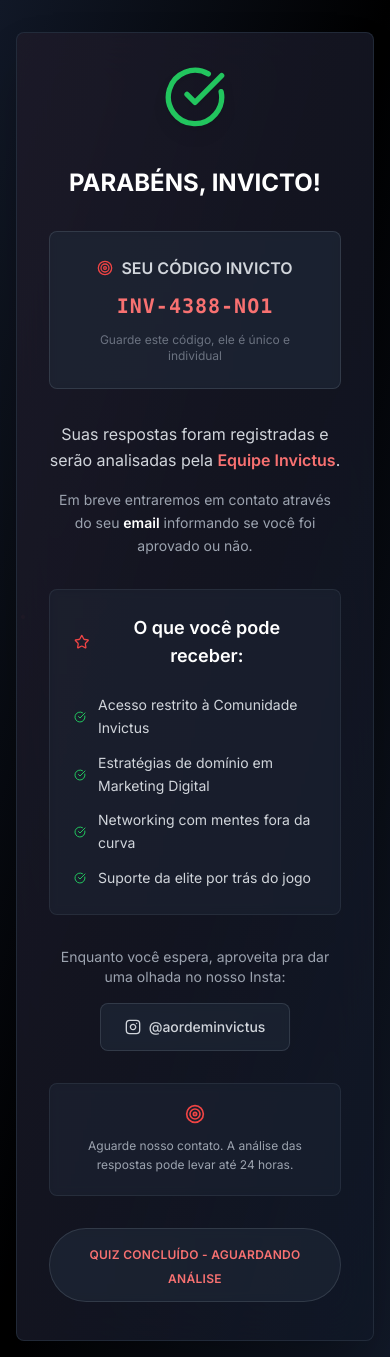
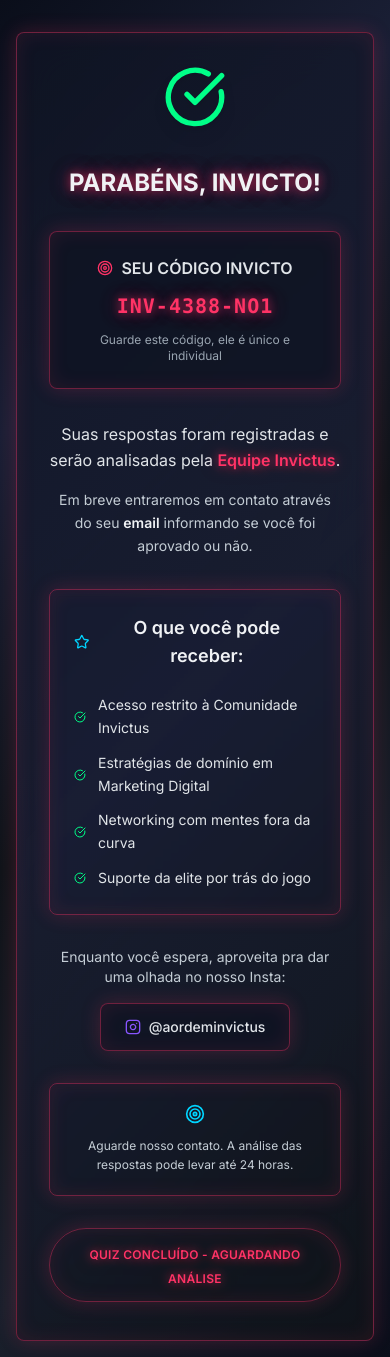
Before and after one commit to mrrichbig/invictusquiznomarc, a Next.js app: page /aprovado in a window 390 px wide. Built offline with nearby package versions, Linux system fonts and the light colour scheme; a web font is replaced by a local one.

Commit message:
feat: refine dark cyber color palette and effects
Introduce advanced cyber color palette and effects for a modern, cohesive look

#VERCEL_SKIP

Co-authored-by: null <215755974+mrrichbig@users.noreply.github.com>

```diff
--- a/app/aprovado/page.tsx
+++ b/app/aprovado/page.tsx
@@ -61,16 +61,20 @@ export default function Aprovado() {
 
   return (
     <div
-      className={`min-h-screen bg-gradient-to-br from-gray-900 via-black to-gray-900 ${isMobile ? "flex flex-col justify-start items-center py-4" : "flex items-center justify-center"} p-4 relative overflow-hidden ${isMobile ? "pt-4" : "pt-8"}`}
+      className={`min-h-screen bg-cyber-gradient ${isMobile ? "flex flex-col justify-start items-center py-4" : "flex items-center justify-center"} p-4 relative overflow-hidden ${isMobile ? "pt-4" : "pt-8"}`}
     >
-      {/* Clean Cyber Background Effects */}
+      {/* Enhanced Cyber Background Effects */}
       <div className="absolute inset-0">
-        {/* Minimal floating particles */}
+        {/* Refined floating particles */}
         {[...Array(isMobile ? 8 : 20)].map((_, i) => (
           <div
             key={i}
             className={`absolute rounded-full ${
-              i % 2 === 0 ? "w-1 h-1 bg-red-500/40" : "w-0.5 h-0.5 bg-red-400/30"
+              i % 3 === 0
+                ? "w-1 h-1 bg-cyber-red/40"
+                : i % 3 === 1
+                  ? "w-0.5 h-0.5 bg-cyber-blue/30"
+                  : "w-1.5 h-1.5 bg-cyber-green/25"
             } animate-float-mobile`}
             style={{
               left: `${Math.random() * 100}%`,
@@ -81,15 +85,15 @@ export default function Aprovado() {
           />
         ))}
 
-        {/* Clean geometric grid */}
+        {/* Enhanced geometric grid */}
         {!isMobile && (
-          <div className="absolute inset-0 pointer-events-none opacity-10">
+          <div className="absolute inset-0 pointer-events-none opacity-12">
             <div
               className="absolute inset-0"
               style={{
                 backgroundImage: `
-                linear-gradient(rgba(239, 68, 68, 0.1) 1px, transparent 1px),
-                linear-gradient(90deg, rgba(239, 68, 68, 0.1) 1px, transparent 1px)
+                linear-gradient(rgba(255, 51, 102, 0.12) 1px, transparent 1px),
+                linear-gradient(90deg, rgba(255, 51, 102, 0.12) 1px, transparent 1px)
               `,
                 backgroundSize: "50px 50px",
               }}
@@ -97,100 +101,105 @@ export default function Aprovado() {
           </div>
         )}
 
-        {/* Subtle cyber elements */}
+        {/* Cyber scan lines */}
         {!isMobile && (
           <div className="absolute inset-0 pointer-events-none">
-            <div className="absolute top-1/4 left-1/4 text-red-500/20 text-xs font-mono">[SUCCESS]</div>
-            <div className="absolute bottom-1/3 right-1/4 text-red-400/20 text-xs font-mono">[APPROVED]</div>
+            <div className="absolute top-1/4 left-1/4 text-cyber-green/30 text-xs font-mono">[SUCCESS]</div>
+            <div className="absolute bottom-1/3 right-1/4 text-cyber-blue/30 text-xs font-mono">[APPROVED]</div>
+            <div className="absolute top-2/3 left-0 w-full h-px bg-gradient-to-r from-transparent via-cyber-green/20 to-transparent animate-cyber-scan"></div>
           </div>
         )}
       </div>
 
       <Card
-        className={`${isMobile ? "max-w-md w-full mt-4" : "max-w-2xl"} w-full border border-gray-700/50 shadow-2xl bg-gray-900/80 backdrop-blur-xl transition-all duration-1500 relative overflow-hidden ${
+        className={`${isMobile ? "max-w-md w-full mt-4" : "max-w-2xl"} w-full cyber-border-glow bg-cyber-gradient-card backdrop-blur-xl transition-all duration-1500 relative overflow-hidden ${
           isVisible ? "opacity-100 scale-100 translate-y-0" : "opacity-0 scale-95 translate-y-10"
         }`}
       >
-        <div className="absolute inset-0 bg-gradient-to-br from-red-500/5 to-transparent"></div>
+        <div className="absolute inset-0 bg-gradient-to-br from-cyber-green/5 to-transparent"></div>
 
         <CardContent className={`${isMobile ? "p-8" : "p-12"} text-center relative z-10`}>
-          {/* Clean Success Icon */}
+          {/* Enhanced Success Icon */}
           <div className={`${isMobile ? "mb-8" : "mb-10"}`}>
             <div className="relative inline-block">
+              <div className="absolute -inset-4 bg-cyber-green/20 rounded-full blur-xl animate-cyber-pulse"></div>
               <CheckCircle
-                className={`${isMobile ? "h-16 w-16" : "h-20 w-20"} text-green-500 mx-auto drop-shadow-lg transition-transform duration-500 hover:scale-110`}
+                className={`${isMobile ? "h-16 w-16" : "h-20 w-20"} text-cyber-green mx-auto drop-shadow-lg transition-transform duration-500 hover:scale-110 relative z-10 cyber-text-glow`}
               />
             </div>
           </div>
 
-          {/* Clean Title */}
+          {/* Enhanced Title */}
           <h1
-            className={`${isMobile ? "text-2xl" : "text-3xl"} font-modern font-bold text-white mb-8 transition-all duration-1000 delay-300 ${
+            className={`${isMobile ? "text-2xl" : "text-3xl"} font-modern font-bold text-cyber-gray-100 mb-8 transition-all duration-1000 delay-300 ${
               isVisible ? "opacity-100 translate-y-0" : "opacity-0 translate-y-5"
-            }`}
+            } cyber-text-glow`}
           >
             PARABÉNS, INVICTO!
           </h1>
 
-          {/* Clean Code Display */}
+          {/* Enhanced Code Display */}
           <div
             className={`${isMobile ? "mb-8" : "mb-10"} transition-all duration-1500 delay-400 ${
               showCode ? "opacity-100 scale-100" : "opacity-0 scale-95"
             }`}
           >
             <div
-              className={`bg-gray-800/60 rounded-lg ${isMobile ? "p-6" : "p-8"} border border-gray-600/50 relative overflow-hidden backdrop-blur-sm hover:border-gray-500/70 transition-all duration-500`}
+              className={`bg-cyber-card rounded-lg ${isMobile ? "p-6" : "p-8"} cyber-border-glow relative overflow-hidden backdrop-blur-sm hover:cyber-glow-intense transition-all duration-500`}
             >
               <h3
-                className={`${isMobile ? "text-base" : "text-lg"} font-modern font-semibold text-gray-300 mb-3 flex items-center justify-center gap-2`}
+                className={`${isMobile ? "text-base" : "text-lg"} font-modern font-semibold text-cyber-gray-200 mb-3 flex items-center justify-center gap-2`}
               >
-                <Target className={`${isMobile ? "h-4 w-4" : "h-5 w-5"} text-red-500`} />
+                <Target className={`${isMobile ? "h-4 w-4" : "h-5 w-5"} text-cyber-red cyber-text-glow`} />
                 SEU CÓDIGO INVICTO
               </h3>
 
-              <div className={`${isMobile ? "text-xl" : "text-2xl"} font-mono font-bold text-red-400 tracking-wider`}>
+              <div
+                className={`${isMobile ? "text-xl" : "text-2xl"} font-mono font-bold text-cyber-red tracking-wider cyber-text-glow`}
+              >
                 {showTypewriter ? typewriterCode : codigoInvicto}
                 {showTypewriter && typewriterCode.length < codigoInvicto.length && (
                   <span className="animate-blink-mobile">|</span>
                 )}
               </div>
 
-              <p className={`${isMobile ? "text-xs" : "text-sm"} text-gray-500 mt-3 font-modern`}>
+              <p className={`${isMobile ? "text-xs" : "text-sm"} text-cyber-gray-400 mt-3 font-modern`}>
                 Guarde este código, ele é único e individual
               </p>
             </div>
           </div>
 
-          {/* Clean Message */}
+          {/* Enhanced Message */}
           <div
             className={`space-y-4 ${isMobile ? "mb-8" : "mb-10"} transition-all duration-1000 delay-500 ${
               isVisible ? "opacity-100 translate-y-0" : "opacity-0 translate-y-5"
             }`}
           >
-            <p className={`${isMobile ? "text-base" : "text-lg"} font-modern text-gray-300 leading-relaxed`}>
+            <p className={`${isMobile ? "text-base" : "text-lg"} font-modern text-cyber-gray-200 leading-relaxed`}>
               Suas respostas foram registradas e serão analisadas pela{" "}
-              <span className="text-red-400 font-semibold">Equipe Invictus</span>.
+              <span className="text-cyber-red font-semibold cyber-text-glow">Equipe Invictus</span>.
             </p>
 
-            <p className={`${isMobile ? "text-sm" : "text-base"} font-modern text-gray-400 leading-relaxed`}>
-              Em breve entraremos em contato através do seu <span className="text-white font-semibold">email</span>{" "}
-              informando se você foi aprovado ou não.
+            <p className={`${isMobile ? "text-sm" : "text-base"} font-modern text-cyber-gray-300 leading-relaxed`}>
+              Em breve entraremos em contato através do seu{" "}
+              <span className="text-cyber-gray-100 font-semibold">email</span> informando se você foi aprovado ou não.
             </p>
           </div>
 
-          {/* Clean Benefits */}
+          {/* Enhanced Benefits */}
           <div
-            className={`bg-gray-800/40 rounded-lg ${isMobile ? "p-6 mb-8" : "p-8 mb-10"} border border-gray-600/30 relative overflow-hidden transition-all duration-1500 delay-500 backdrop-blur-sm hover:border-gray-500/50 group ${
+            className={`bg-cyber-card/60 rounded-lg ${isMobile ? "p-6 mb-8" : "p-8 mb-10"} cyber-border-glow relative overflow-hidden transition-all duration-1500 delay-500 backdrop-blur-sm hover:cyber-glow group ${
               isVisible ? "opacity-100 translate-y-0" : "opacity-0 translate-y-5"
             }`}
           >
             <h3
-              className={`${isMobile ? "text-lg" : "text-xl"} font-modern font-semibold text-white mb-6 flex items-center justify-center gap-2`}
+              className={`${isMobile ? "text-lg" : "text-xl"} font-modern font-semibold text-cyber-gray-100 mb-6 flex items-center justify-center gap-2`}
             >
-              <Star className={`${isMobile ? "h-4 w-4" : "h-5 w-5"} text-red-500`} />O que você pode receber:
+              <Star className={`${isMobile ? "h-4 w-4" : "h-5 w-5"} text-cyber-blue cyber-text-glow`} />O que você pode
+              receber:
             </h3>
 
-            <ul className={`text-left space-y-3 text-gray-300 ${isMobile ? "text-sm" : "text-base"}`}>
+            <ul className={`text-left space-y-3 text-cyber-gray-200 ${isMobile ? "text-sm" : "text-base"}`}>
               {[
                 "Acesso restrito à Comunidade Invictus",
                 "Estratégias de domínio em Marketing Digital",
@@ -199,29 +208,31 @@ export default function Aprovado() {
               ].map((benefit, index) => (
                 <li
                   key={index}
-                  className="flex items-center gap-3 font-modern leading-relaxed hover:text-white transition-colors duration-300 cursor-default"
+                  className="flex items-center gap-3 font-modern leading-relaxed hover:text-cyber-gray-100 transition-colors duration-300 cursor-default"
                 >
-                  <CheckCircle className={`${isMobile ? "h-3 w-3" : "h-4 w-4"} text-green-500 flex-shrink-0`} />
+                  <CheckCircle
+                    className={`${isMobile ? "h-3 w-3" : "h-4 w-4"} text-cyber-green flex-shrink-0 cyber-text-glow`}
+                  />
                   <span>{benefit}</span>
                 </li>
               ))}
             </ul>
           </div>
 
-          {/* Instagram Section */}
+          {/* Enhanced Instagram Section */}
           <div
             className={`space-y-4 ${isMobile ? "mb-8" : "mb-10"} transition-all duration-1500 delay-600 ${
               isVisible ? "opacity-100 translate-y-0" : "opacity-0 translate-y-5"
             }`}
           >
-            <p className={`${isMobile ? "text-sm" : "text-base"} text-gray-400 font-modern`}>
+            <p className={`${isMobile ? "text-sm" : "text-base"} text-cyber-gray-300 font-modern`}>
               Enquanto você espera, aproveita pra dar uma olhada no nosso Insta:
             </p>
 
             <Button
               asChild
               variant="outline"
-              className={`${isMobile ? "h-12 px-6" : "h-14 px-8"} bg-gray-800/60 border-gray-600/50 text-gray-300 hover:bg-gray-700/60 hover:border-gray-500/70 hover:text-white transition-all duration-300 font-modern rounded-lg backdrop-blur-sm`}
+              className={`${isMobile ? "h-12 px-6" : "h-14 px-8"} bg-cyber-card cyber-border-glow text-cyber-gray-200 hover:bg-cyber-card/80 hover:text-cyber-gray-100 transition-all duration-300 font-modern rounded-lg backdrop-blur-sm hover:cyber-glow group`}
             >
               <a
                 href="https://www.instagram.com/aordeminvictus/"
@@ -229,39 +240,41 @@ export default function Aprovado() {
                 rel="noopener noreferrer"
                 className="flex items-center gap-2"
               >
-                <Instagram className={`${isMobile ? "h-4 w-4" : "h-5 w-5"}`} />
-                @aordeminvictus
+                <Instagram
+                  className={`${isMobile ? "h-4 w-4" : "h-5 w-5"} text-cyber-purple group-hover:text-cyber-blue transition-colors duration-300`}
+                />
+                <span className="group-hover:cyber-text-glow transition-all duration-300">@aordeminvictus</span>
               </a>
             </Button>
           </div>
 
-          {/* Clean Next Steps */}
+          {/* Enhanced Next Steps */}
           <div
             className={`transition-all duration-1500 delay-700 ${
               isVisible ? "opacity-100 translate-y-0" : "opacity-0 translate-y-5"
             }`}
           >
             <div
-              className={`bg-gray-800/40 rounded-lg ${isMobile ? "p-5" : "p-6"} border border-gray-600/30 relative overflow-hidden backdrop-blur-sm hover:border-gray-500/50 transition-all duration-500`}
+              className={`bg-cyber-card/40 rounded-lg ${isMobile ? "p-5" : "p-6"} cyber-border-glow relative overflow-hidden backdrop-blur-sm hover:cyber-glow transition-all duration-500`}
             >
-              <Target className={`${isMobile ? "h-5 w-5" : "h-6 w-6"} text-red-500 mx-auto mb-3`} />
-              <p className={`${isMobile ? "text-xs" : "text-sm"} text-gray-400 font-modern leading-relaxed`}>
+              <Target className={`${isMobile ? "h-5 w-5" : "h-6 w-6"} text-cyber-blue mx-auto mb-3 cyber-text-glow`} />
+              <p className={`${isMobile ? "text-xs" : "text-sm"} text-cyber-gray-300 font-modern leading-relaxed`}>
                 Aguarde nosso contato. A análise das respostas pode levar até 24 horas.
               </p>
             </div>
           </div>
 
-          {/* Clean Achievement Badge */}
+          {/* Enhanced Achievement Badge */}
           <div
             className={`mt-8 inline-block transition-all duration-1500 delay-800 ${
               isVisible ? "opacity-100 scale-100" : "opacity-0 scale-95"
             }`}
           >
             <div
-              className={`bg-gray-800/60 rounded-full ${isMobile ? "px-6 py-3" : "px-8 py-4"} border border-gray-600/50 relative overflow-hidden backdrop-blur-sm hover:border-gray-500/70 transition-all duration-500`}
+              className={`bg-cyber-card/60 rounded-full ${isMobile ? "px-6 py-3" : "px-8 py-4"} cyber-border-glow relative overflow-hidden backdrop-blur-sm hover:cyber-glow transition-all duration-500`}
             >
               <span
-                className={`text-red-400 font-modern font-semibold ${isMobile ? "text-xs" : "text-sm"} tracking-wide`}
+                className={`text-cyber-red font-modern font-semibold ${isMobile ? "text-xs" : "text-sm"} tracking-wide cyber-text-glow`}
               >
                 QUIZ CONCLUÍDO - AGUARDANDO ANÁLISE
               </span>
--- a/app/globals.css
+++ b/app/globals.css
@@ -4,25 +4,25 @@
 
 @layer base {
   :root {
-    --background: 0 0% 100%;
-    --foreground: 0 0% 3.9%;
-    --card: 0 0% 100%;
-    --card-foreground: 0 0% 3.9%;
-    --popover: 0 0% 100%;
-    --popover-foreground: 0 0% 3.9%;
-    --primary: 0 0% 9%;
+    --background: 210 40% 2%;
+    --foreground: 0 0% 95%;
+    --card: 210 40% 4%;
+    --card-foreground: 0 0% 95%;
+    --popover: 210 40% 4%;
+    --popover-foreground: 0 0% 95%;
+    --primary: 0 72% 51%;
     --primary-foreground: 0 0% 98%;
-    --secondary: 0 0% 96.1%;
-    --secondary-foreground: 0 0% 9%;
-    --muted: 0 0% 96.1%;
-    --muted-foreground: 0 0% 45.1%;
-    --accent: 0 0% 96.1%;
-    --accent-foreground: 0 0% 9%;
+    --secondary: 210 40% 8%;
+    --secondary-foreground: 0 0% 95%;
+    --muted: 210 40% 8%;
+    --muted-foreground: 0 0% 60%;
+    --accent: 210 40% 8%;
+    --accent-foreground: 0 0% 95%;
     --destructive: 0 84.2% 60.2%;
     --destructive-foreground: 0 0% 98%;
-    --border: 0 0% 89.8%;
-    --input: 0 0% 89.8%;
-    --ring: 0 0% 3.9%;
+    --border: 210 40% 12%;
+    --input: 210 40% 12%;
+    --ring: 0 72% 51%;
     --chart-1: 12 76% 61%;
     --chart-2: 173 58% 39%;
     --chart-3: 197 37% 24%;
@@ -35,25 +35,25 @@
   }
 
   .dark {
-    --background: 0 0% 3.9%;
-    --foreground: 0 0% 98%;
-    --card: 0 0% 3.9%;
-    --card-foreground: 0 0% 98%;
-    --popover: 0 0% 3.9%;
-    --popover-foreground: 0 0% 98%;
-    --primary: 0 0% 98%;
-    --primary-foreground: 0 0% 9%;
-    --secondary: 0 0% 14.9%;
-    --secondary-foreground: 0 0% 98%;
-    --muted: 0 0% 14.9%;
-    --muted-foreground: 0 0% 63.9%;
-    --accent: 0 0% 14.9%;
-    --accent-foreground: 0 0% 98%;
+    --background: 210 40% 2%;
+    --foreground: 0 0% 95%;
+    --card: 210 40% 4%;
+    --card-foreground: 0 0% 95%;
+    --popover: 210 40% 4%;
+    --popover-foreground: 0 0% 95%;
+    --primary: 0 72% 51%;
+    --primary-foreground: 0 0% 98%;
+    --secondary: 210 40% 8%;
+    --secondary-foreground: 0 0% 95%;
+    --muted: 210 40% 8%;
+    --muted-foreground: 0 0% 60%;
+    --accent: 210 40% 8%;
+    --accent-foreground: 0 0% 95%;
     --destructive: 0 62.8% 30.6%;
     --destructive-foreground: 0 0% 98%;
-    --border: 0 0% 14.9%;
-    --input: 0 0% 14.9%;
-    --ring: 0 0% 83.1%;
+    --border: 210 40% 12%;
+    --input: 210 40% 12%;
+    --ring: 0 72% 51%;
     --chart-1: 220 70% 50%;
     --chart-2: 160 60% 45%;
     --chart-3: 30 80% 55%;
@@ -157,254 +157,149 @@
     animation: successMobile 1s ease-out forwards;
   }
 
-  /* Mobile-specific delays */
-  .delay-mobile-100 {
-    animation-delay: 100ms;
-  }
-  .delay-mobile-200 {
-    animation-delay: 200ms;
-  }
-  .delay-mobile-300 {
-    animation-delay: 300ms;
-  }
-  .delay-mobile-400 {
-    animation-delay: 400ms;
-  }
-  .delay-mobile-500 {
-    animation-delay: 500ms;
+  /* Cyber Color Palette */
+  .text-cyber-red {
+    color: #ff3366;
   }
 
-  /* Touch-friendly utilities */
-  .touch-action-manipulation {
-    touch-action: manipulation;
+  .text-cyber-red-light {
+    color: #ff5577;
   }
 
-  .tap-highlight-none {
-    -webkit-tap-highlight-color: transparent;
+  .text-cyber-red-dark {
+    color: #cc1144;
   }
 
-  /* Mobile-optimized focus states */
-  .focus-mobile {
-    @apply focus:outline-none focus:ring-2 focus:ring-red-500 focus:ring-opacity-50;
+  .text-cyber-blue {
+    color: #00d4ff;
   }
 
-  /* Cinematic Animations */
-  .animate-float {
-    animation: float 6s ease-in-out infinite;
+  .text-cyber-purple {
+    color: #8855ff;
   }
 
-  .animate-float-rotate {
-    animation: floatRotate 8s ease-in-out infinite;
+  .text-cyber-green {
+    color: #00ff88;
   }
 
-  .animate-float-rotate-reverse {
-    animation: floatRotateReverse 10s ease-in-out infinite;
+  .text-cyber-gray-100 {
+    color: #f0f2f5;
   }
 
-  .animate-morph {
-    animation: morph 4s ease-in-out infinite;
+  .text-cyber-gray-200 {
+    color: #e1e5e9;
   }
 
-  .animate-scan {
-    animation: scan 3s linear infinite;
+  .text-cyber-gray-300 {
+    color: #c4cdd5;
   }
 
-  .animate-scan-slow {
-    animation: scan 8s linear infinite;
+  .text-cyber-gray-400 {
+    color: #9aa5b1;
   }
 
-  .animate-shimmer {
-    animation: shimmer 3s ease-in-out infinite;
+  .text-cyber-gray-500 {
+    color: #6b7684;
   }
 
-  .animate-logo-entrance {
-    animation: logoEntrance 2s ease-out;
+  .text-cyber-gray-600 {
+    color: #4a5568;
   }
 
-  .animate-blink {
-    animation: blink 1s infinite;
+  .text-cyber-gray-700 {
+    color: #2d3748;
   }
 
-  .animate-pulse-glow {
-    animation: pulseGlow 3s ease-in-out infinite;
+  .text-cyber-gray-800 {
+    color: #1a202c;
   }
 
-  .animate-pulse-slow {
-    animation: pulseSlow 4s ease-in-out infinite;
+  .text-cyber-gray-900 {
+    color: #0f1419;
   }
 
-  .animate-pulse-text {
-    animation: pulseText 2s ease-in-out infinite;
+  .bg-cyber-dark {
+    background-color: #0a0e1a;
   }
 
-  .animate-pulse-intense {
-    animation: pulseIntense 0.5s ease-in-out infinite;
+  .bg-cyber-darker {
+    background-color: #050810;
   }
 
-  .animate-text-glow {
-    animation: textGlow 2s ease-in-out infinite;
+  .bg-cyber-card {
+    background-color: rgba(15, 20, 35, 0.8);
   }
 
-  .animate-button-glow {
-    animation: buttonGlow 2s ease-in-out infinite;
+  .border-cyber {
+    border-color: rgba(255, 51, 102, 0.3);
   }
 
-  .animate-border-glow {
-    animation: borderGlow 3s ease-in-out infinite;
+  .border-cyber-light {
+    border-color: rgba(255, 51, 102, 0.5);
   }
 
-  .animate-shine {
-    animation: shine 3s ease-in-out infinite;
+  .border-cyber-dark {
+    border-color: rgba(255, 51, 102, 0.2);
   }
 
-  .animate-electric {
-    animation: electric 0.3s ease-in-out;
+  /* Cyber Gradients */
+  .bg-cyber-gradient {
+    background: linear-gradient(135deg, #0a0e1a 0%, #1a1f35 25%, #0f1419 50%, #1a202c 75%, #0a0e1a 100%);
   }
 
-  .animate-crown-float {
-    animation: crownFloat 1s ease-in-out;
+  .bg-cyber-gradient-card {
+    background: linear-gradient(135deg, rgba(15, 20, 35, 0.9) 0%, rgba(26, 31, 53, 0.8) 50%, rgba(15, 20, 25, 0.9) 100%);
   }
 
-  .animate-counter {
-    animation: counter 2s ease-out;
+  .text-cyber-gradient {
+    background: linear-gradient(135deg, #ff3366 0%, #ff5577 50%, #ff3366 100%);
+    background-clip: text;
+    -webkit-background-clip: text;
+    -webkit-text-fill-color: transparent;
+    background-size: 200% 200%;
+    animation: cyberShimmer 3s ease-in-out infinite;
   }
 
-  .animate-expand {
-    animation: expand 1s ease-out;
+  /* Enhanced Cyber Effects */
+  .cyber-glow {
+    box-shadow: 0 0 20px rgba(255, 51, 102, 0.3), 0 0 40px rgba(255, 51, 102, 0.1);
   }
 
-  .animate-fade-in-up {
-    animation: fadeInUp 1s ease-out forwards;
-    opacity: 0;
+  .cyber-glow-intense {
+    box-shadow: 0 0 30px rgba(255, 51, 102, 0.5), 0 0 60px rgba(255, 51, 102, 0.2), 0 0 90px rgba(255, 51, 102, 0.1);
   }
 
-  .animate-fade-in-right {
-    animation: fadeInRight 0.8s ease-out forwards;
-    opacity: 0;
+  .cyber-text-glow {
+    text-shadow: 0 0 10px rgba(255, 51, 102, 0.6), 0 0 20px rgba(255, 51, 102, 0.4), 0 0 30px rgba(255, 51, 102, 0.2);
   }
 
-  .animate-slide-in {
-    animation: slideIn 1s ease-out;
+  .cyber-border-glow {
+    border: 1px solid rgba(255, 51, 102, 0.4);
+    box-shadow: inset 0 0 20px rgba(255, 51, 102, 0.1), 0 0 20px rgba(255, 51, 102, 0.2);
   }
 
-  .animate-success-bounce {
-    animation: successBounce 2s ease-out;
+  /* Mobile-specific optimizations */
+  .mobile-particles {
+    display: none;
   }
 
-  .animate-success-glow {
-    animation: successGlow 3s ease-in-out infinite;
+  .mobile-bg-simple {
+    background: linear-gradient(135deg, #000000 0%, #1a1a1a 50%, #7f1d1d 100%);
   }
 
-  .animate-code-glow {
-    animation: codeGlow 2s ease-in-out infinite;
+  /* Touch-friendly buttons */
+  .mobile-button {
+    min-height: 48px;
+    min-width: 48px;
   }
 
-  .animate-star-twinkle {
-    animation: starTwinkle 2s ease-in-out infinite;
+  /* Optimized text sizes */
+  .mobile-text-responsive {
+    font-size: clamp(0.875rem, 2.5vw, 1.125rem);
   }
 
-  .animate-target-pulse {
-    animation: targetPulse 2s ease-in-out infinite;
-  }
-
-  .animate-badge-glow {
-    animation: badgeGlow 3s ease-in-out infinite;
-  }
-
-  .animate-light-sweep {
-    animation: lightSweep 8s ease-in-out infinite;
-  }
-
-  .focus\:shadow-red-glow:focus {
-    box-shadow: 0 0 20px rgba(239, 68, 68, 0.5);
-  }
-
-  /* Delay utilities */
-  .delay-200 {
-    animation-delay: 200ms;
-  }
-  .delay-300 {
-    animation-delay: 300ms;
-  }
-  .delay-400 {
-    animation-delay: 400ms;
-  }
-  .delay-500 {
-    animation-delay: 500ms;
-  }
-  .delay-600 {
-    animation-delay: 600ms;
-  }
-  .delay-700 {
-    animation-delay: 700ms;
-  }
-  .delay-1000 {
-    animation-delay: 1000ms;
-  }
-  .delay-1200 {
-    animation-delay: 1200ms;
-  }
-  .delay-1500 {
-    animation-delay: 1500ms;
-  }
-  .delay-1700 {
-    animation-delay: 1700ms;
-  }
-  .delay-2000 {
-    animation-delay: 2000ms;
-  }
-  .delay-2200 {
-    animation-delay: 2200ms;
-  }
-  .delay-2400 {
-    animation-delay: 2400ms;
-  }
-  .delay-2500 {
-    animation-delay: 2500ms;
-  }
-  .delay-3000 {
-    animation-delay: 3000ms;
-  }
-
-  /* Hacker/Crypto Effects */
-  .animate-matrix-rain {
-    animation: matrixRain 8s linear infinite;
-  }
-
-  .animate-binary-flow {
-    animation: binaryFlow 12s linear infinite;
-  }
-
-  .animate-hex-glow {
-    animation: hexGlow 3s ease-in-out infinite;
-  }
-
-  .animate-decrypt {
-    animation: decrypt 2s ease-out forwards;
-  }
-
-  .animate-network-pulse {
-    animation: networkPulse 4s ease-in-out infinite;
-  }
-
-  .animate-code-scroll {
-    animation: codeScroll 6s ease-in-out infinite;
-  }
-
-  /* Hacker text effects */
-  .text-hacker-glow {
-    text-shadow: 0 0 10px rgba(239, 68, 68, 0.6), 0 0 20px rgba(239, 68, 68, 0.4);
-  }
-
-  .text-binary {
-    font-family: "Courier New", monospace;
-    letter-spacing: 2px;
-  }
-
-  .text-hex {
-    font-family: "Courier New", monospace;
-    color: #ef4444;
-    text-shadow: 0 0 8px rgba(239, 68, 68, 0.5);
+  .mobile-title-responsive {
+    font-size: clamp(1.5rem, 6vw, 2.5rem);
   }
 }
 
@@ -975,6 +870,45 @@
   }
 }
 
+/* Cyber Animation Keyframes */
+@keyframes cyberShimmer {
+  0% {
+    background-position: 0% 50%;
+  }
+  50% {
+    background-position: 100% 50%;
+  }
+  100% {
+    background-position: 0% 50%;
+  }
+}
+
+@keyframes cyberPulse {
+  0%,
+  100% {
+    opacity: 0.4;
+    transform: scale(1);
+  }
+  50% {
+    opacity: 0.8;
+    transform: scale(1.05);
+  }
+}
+
+@keyframes cyberScan {
+  0% {
+    transform: translateX(-100%);
+    opacity: 0;
+  }
+  50% {
+    opacity: 1;
+  }
+  100% {
+    transform: translateX(100%);
+    opacity: 0;
+  }
+}
+
 /* Reduce motion for users who prefer it */
 @media (prefers-reduced-motion: reduce) {
   .animate-float-mobile,
```
Also changed, not shown: app/page.tsx (+62 -41 lines), app/quiz/page.tsx (+68 -60 lines).
